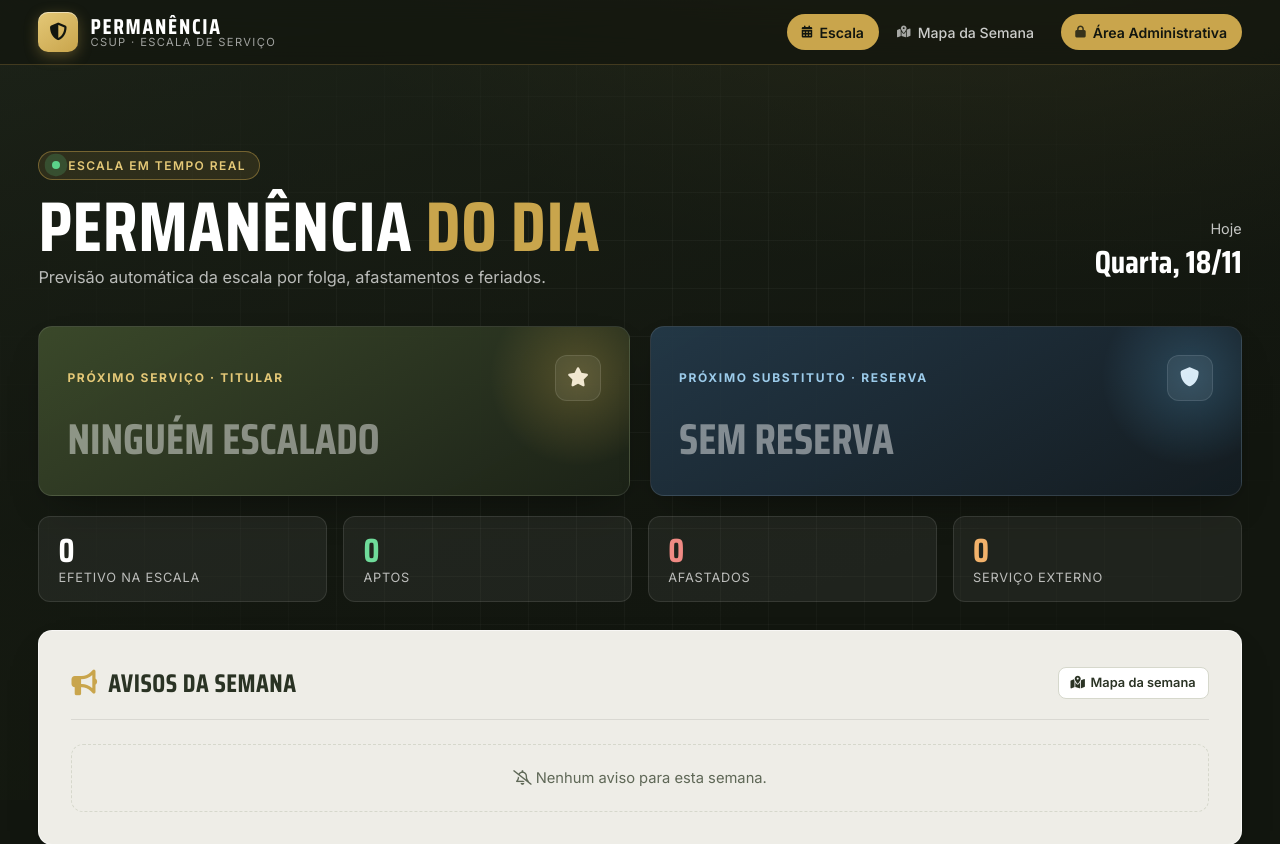
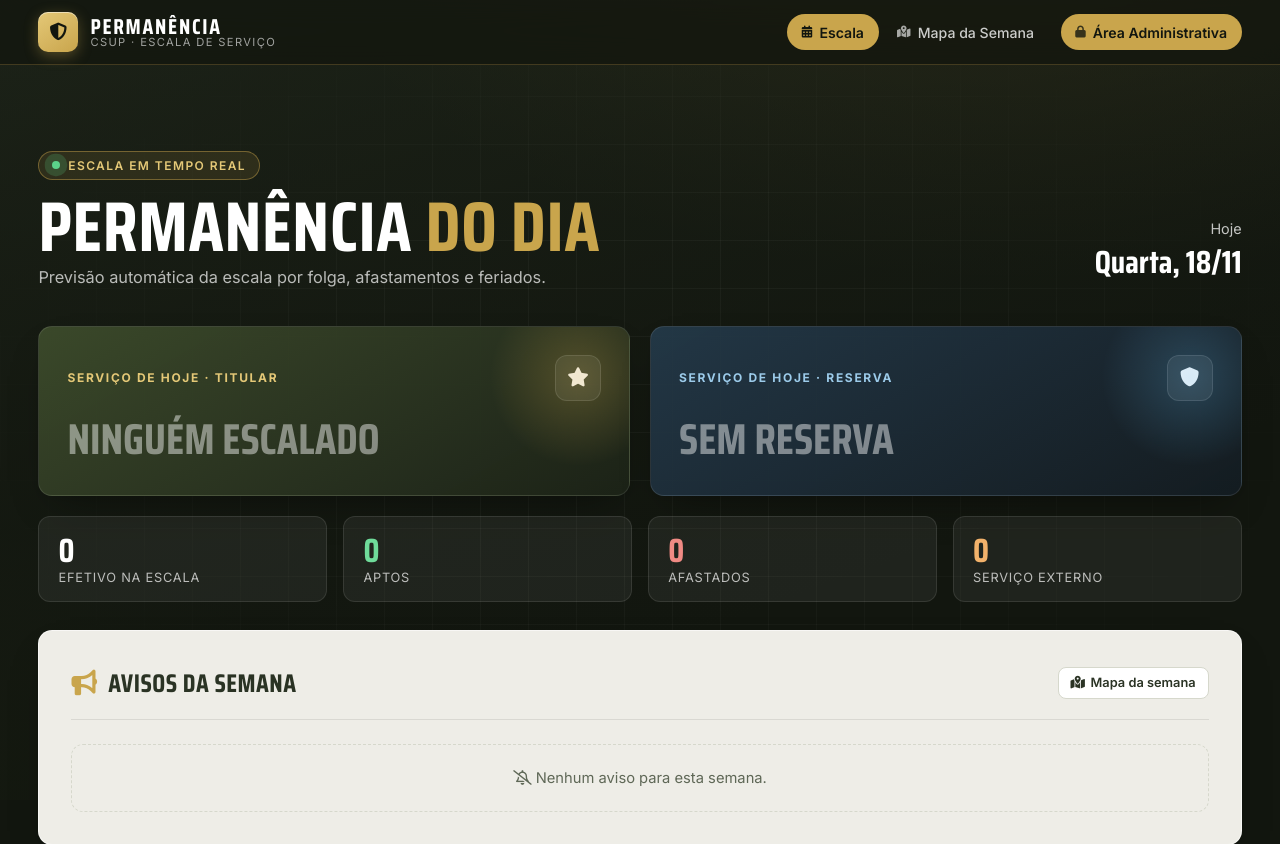
Before and after one commit to paulomec777/SistemaEscalaMilitar, a Spring app: template src/main/resources/templates/dashboard.html in a window 1280 px wide. Shown: the top 844 px of the page. Run offline with Thymeleaf, Linux system fonts and the light colour scheme; the template is opened without the code that fills it, so the values that code supplies are empty; some of the project's set-up classes (security, data sources, template engines, error pages and the like) are left out, and stand-ins take their place.

Commit message:
Painel: cartões dizem 'Serviço de hoje · Titular/Reserva'
Co-Authored-By: Claude Opus 5.5 <noreply@anthropic.com>
Claude-Session: https://claude.ai/code/session_01H6mTpjJA8j2b1KVrNCra38

```diff
--- a/src/main/resources/templates/dashboard.html
+++ b/src/main/resources/templates/dashboard.html
@@ -289,7 +289,7 @@
             <!-- TITULAR -->
             <article class="servico">
                 <div class="servico-topo">
-                    <span class="servico-rotulo">Próximo serviço · Titular</span>
+                    <span class="servico-rotulo">Serviço de hoje · Titular</span>
                     <span class="servico-icone"><i class="fas fa-star"></i></span>
                 </div>
                 <th:block th:if="${servicoHoje != null}">
@@ -307,7 +307,7 @@
             <!-- RESERVA -->
             <article class="servico reserva">
                 <div class="servico-topo">
-                    <span class="servico-rotulo">Próximo substituto · Reserva</span>
+                    <span class="servico-rotulo">Serviço de hoje · Reserva</span>
                     <span class="servico-icone"><i class="fas fa-shield"></i></span>
                 </div>
                 <th:block th:if="${substitutoAmanha != null}">
```
